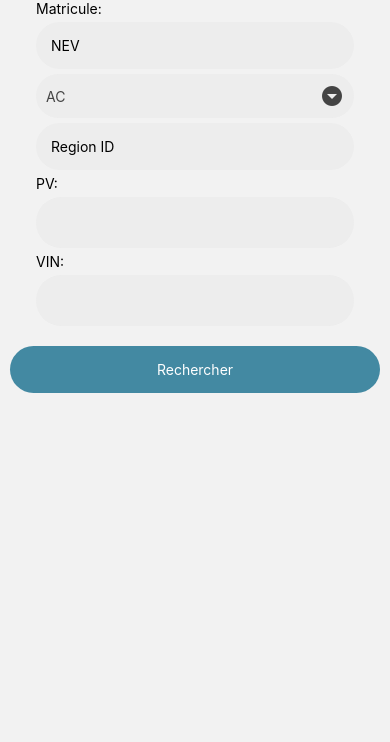
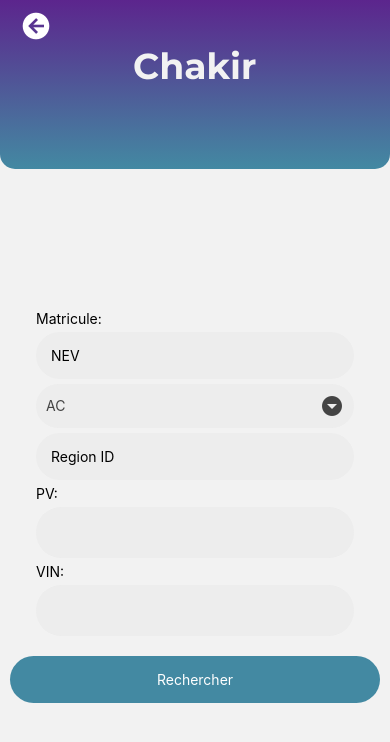
Before and after one commit to D3vss/Chakir-App, a React Native app: screen /RM in a window 390 px wide. Shown: the top 742 px of the page. Built offline with nearby package versions, Linux system fonts and the light colour scheme.

Commit message:
UI improved

```diff
--- a/app/components/AppPickerField.js
+++ b/app/components/AppPickerField.js
@@ -1,21 +1,21 @@
 import React from "react";
-import { Pressable, StyleSheet, Text } from "react-native";
+import { Pressable, StyleSheet, Text, TouchableOpacity } from "react-native";
 import colors from "../config/colors";
 
 function AppPickerField({ value, onPress }) {
   return (
-    <Pressable style={styles.container} onPress={onPress}>
+    <TouchableOpacity style={styles.container} onPress={onPress}>
       <Text style={styles.value}>{value}</Text>
-    </Pressable>
+    </TouchableOpacity>
   );
 }
 
 const styles = StyleSheet.create({
   container: {
     width: "100%",
-    height: 30,
+    height: 60,
     backgroundColor: colors.lightgrey,
-    marginTop: 5,
+    marginTop: 10,
     padding: 10,
     justifyContent: "center",
     alignItems: "center",
--- a/app/screens/HomeScreen.js
+++ b/app/screens/HomeScreen.js
@@ -26,15 +26,15 @@ import colors from "../config/colors";
 const data = [
   {
     id: 1,
-    label: "Settings1",
+    label: "Settings",
   },
   {
     id: 2,
-    label: "Settings2",
+    label: "About Us",
   },
   {
     id: 3,
-    label: "Settings3",
+    label: "Log Out",
   },
 ];
 
@@ -144,7 +144,6 @@ const styles = StyleSheet.create({
     alignItems: "center",
     paddingLeft: 40,
     paddingRight: 40,
-    backgroundColor: colors.lightgreen,
     flex: 1,
   },
 
@@ -162,11 +161,6 @@ const styles = StyleSheet.create({
     top: 40,
   },
 
-  wave: {
-    height: 250,
-    width: 700,
-    //  position: "absolute",
-  },
   welcome: {
     position: "absolute",
     fontSize: 14,
--- a/app/screens/RechercheManuelleScreen.js
+++ b/app/screens/RechercheManuelleScreen.js
@@ -1,6 +1,14 @@
 import React, { useState } from "react";
 
-import { View, Text, StyleSheet, Modal, Pressable } from "react-native";
+import {
+  View,
+  Text,
+  StyleSheet,
+  Modal,
+  Pressable,
+  TouchableOpacity,
+  Image,
+} from "react-native";
 
 import { MaterialCommunityIcons } from "@expo/vector-icons";
 
@@ -13,7 +21,7 @@ import ErrorMessage from "../components/ErrorMessage";
 import Screen from "../components/Screen";
 import colors from "../config/colors";
 import AppButton from "../components/AppButton";
-import { useFormikContext } from "formik";
+import { LinearGradient } from "expo-linear-gradient";
 
 const validationSchema = Yup.object()
   .shape({
@@ -51,7 +59,7 @@ const AC = [
   },
 ];
 
-function RechercheManuelleScreen(props) {
+function RechercheManuelleScreen({ navigation }) {
   const [modalVisible, setModalVisible] = useState(false);
 
   const [searchValues, setSearchValues] = useState();
@@ -59,6 +67,26 @@ function RechercheManuelleScreen(props) {
 
   return (
     <Screen>
+      <LinearGradient
+        colors={[colors.Bluegradient1st, colors.Bluegradient2nd]}
+        style={styles.header}
+      >
+        <TouchableOpacity
+          style={styles.settingsButton}
+          onPress={() => navigation.goBack()}
+        >
+          <MaterialCommunityIcons
+            name={"arrow-left-circle"}
+            size={32}
+            color={"white"}
+          />
+        </TouchableOpacity>
+        <Image
+          source={require("../assets/logo-white.png")}
+          style={styles.logo}
+        />
+      </LinearGradient>
+
       <View style={styles.body}>
         <Formik
           initialValues={{ nev: "", ac: "", regionId: "", pv: "", vin: "" }}
@@ -143,7 +171,27 @@ const styles = StyleSheet.create({
     alignItems: "center",
     paddingLeft: 10,
     paddingRight: 10,
+    flex: 1,
   },
+  header: {
+    height: "20%",
+    justifyContent: "center",
+    alignItems: "center",
+    borderBottomLeftRadius: 15,
+    borderBottomRightRadius: 15,
+  },
+  logo: {
+    width: 150,
+    height: 50,
+    position: "absolute",
+    top: 40,
+  },
+  settingsButton: {
+    position: "absolute",
+    left: 20,
+    top: 10,
+  },
+
   form: {
     justifyContent: "center",
     alignItems: "center",
@@ -151,10 +199,6 @@ const styles = StyleSheet.create({
 
   label: {
     alignSelf: "flex-start",
-  },
-  header: {
-    justifyContent: "center",
-    alignItems: "center",
   },
 
   matricule: {
@@ -166,18 +210,6 @@ const styles = StyleSheet.create({
     width: "100%",
   },
 
-  logo: {
-    width: 150,
-    height: 50,
-    position: "absolute",
-    top: 40,
-  },
-
-  wave: {
-    height: 200,
-    width: 700,
-    //  position: "absolute",
-  },
   welcome: {
     position: "absolute",
     fontSize: 14,
--- a/app/screens/ScanScreen.js
+++ b/app/screens/ScanScreen.js
@@ -1,13 +1,15 @@
 import React, { useState, useEffect } from "react";
 
-import { View, Text, StyleSheet, Image } from "react-native";
+import { View, Text, StyleSheet, Image, TouchableOpacity } from "react-native";
 import { Camera } from "expo-camera";
+import { LinearGradient } from "expo-linear-gradient";
+import { MaterialCommunityIcons } from "@expo/vector-icons";
 
 import Screen from "../components/Screen";
 import AppButton from "../components/AppButton";
 import colors from "../config/colors";
 
-function HomeScreen(props) {
+function ScanScreen({ navigation }) {
   const [hasPermission, setHasPermission] = useState(null);
 
   useEffect(() => {
@@ -25,17 +27,25 @@ function HomeScreen(props) {
   }
   return (
     <Screen>
-      {/* <View style={styles.header}>
+      <LinearGradient
+        colors={[colors.Bluegradient1st, colors.Bluegradient2nd]}
+        style={styles.header}
+      >
+        <TouchableOpacity
+          style={styles.settingsButton}
+          onPress={() => navigation.goBack()}
+        >
+          <MaterialCommunityIcons
+            name={"arrow-left-circle"}
+            size={32}
+            color={"white"}
+          />
+        </TouchableOpacity>
         <Image
-          style={styles.wave}
-          source={require("../assets/wave-main.png")}
+          source={require("../assets/logo-white.png")}
+          style={styles.logo}
         />
-        <Image
-          style={styles.logo}
-          source={require("../assets/logo-white.png")}
-        />
-        <Text style={styles.welcome}>Scan</Text>
-      </View> */}
+      </LinearGradient>
 
       <View style={styles.body}>
         <Text>Centrer la camera sur le code</Text>
@@ -64,11 +74,15 @@ const styles = StyleSheet.create({
     alignItems: "center",
     paddingLeft: 40,
     paddingRight: 40,
+    flex: 1,
   },
 
   header: {
+    height: "20%",
     justifyContent: "center",
     alignItems: "center",
+    borderBottomLeftRadius: 15,
+    borderBottomRightRadius: 15,
   },
   logo: {
     width: 150,
@@ -76,17 +90,11 @@ const styles = StyleSheet.create({
     position: "absolute",
     top: 40,
   },
-
-  wave: {
-    height: 250,
-    width: 700,
-    //  position: "absolute",
-  },
-  welcome: {
+  settingsButton: {
     position: "absolute",
-    fontSize: 14,
-    color: colors.white,
+    left: 20,
+    top: 10,
   },
 });
 
-export default HomeScreen;
+export default ScanScreen;
```
